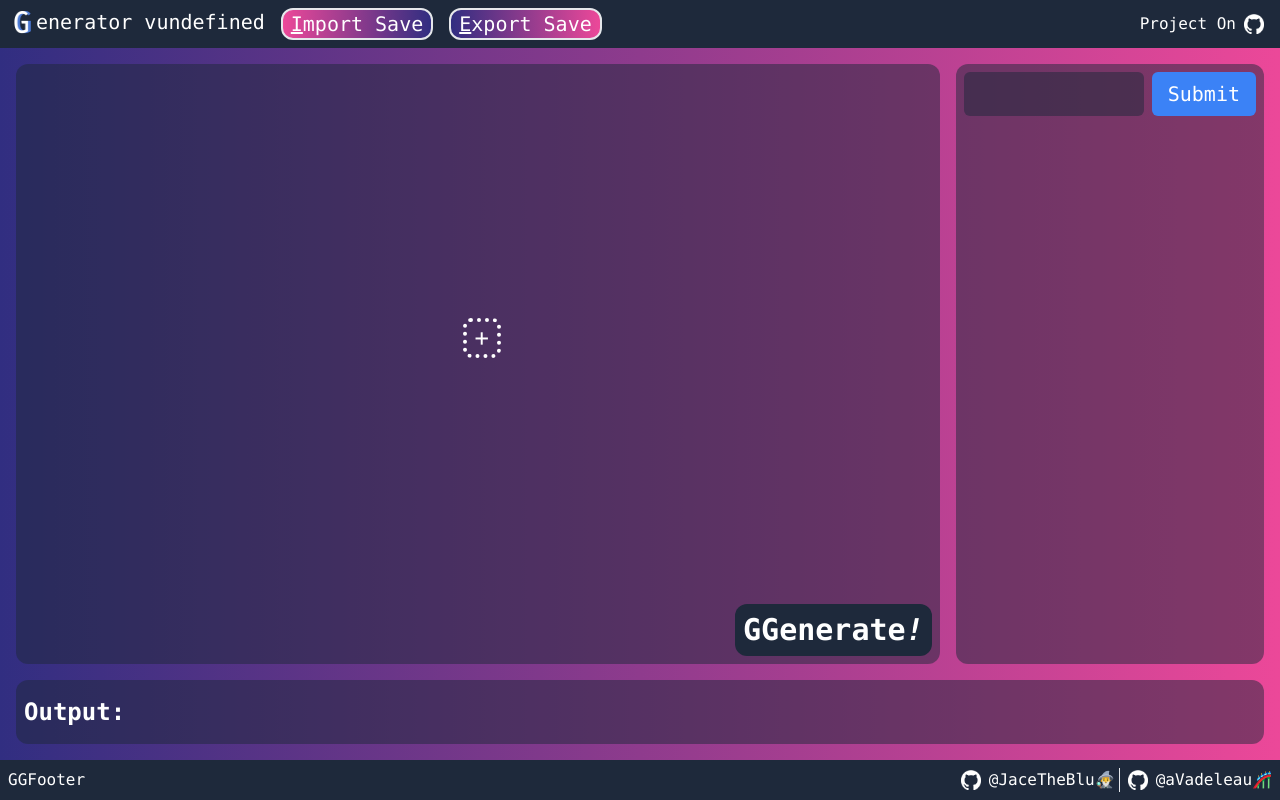
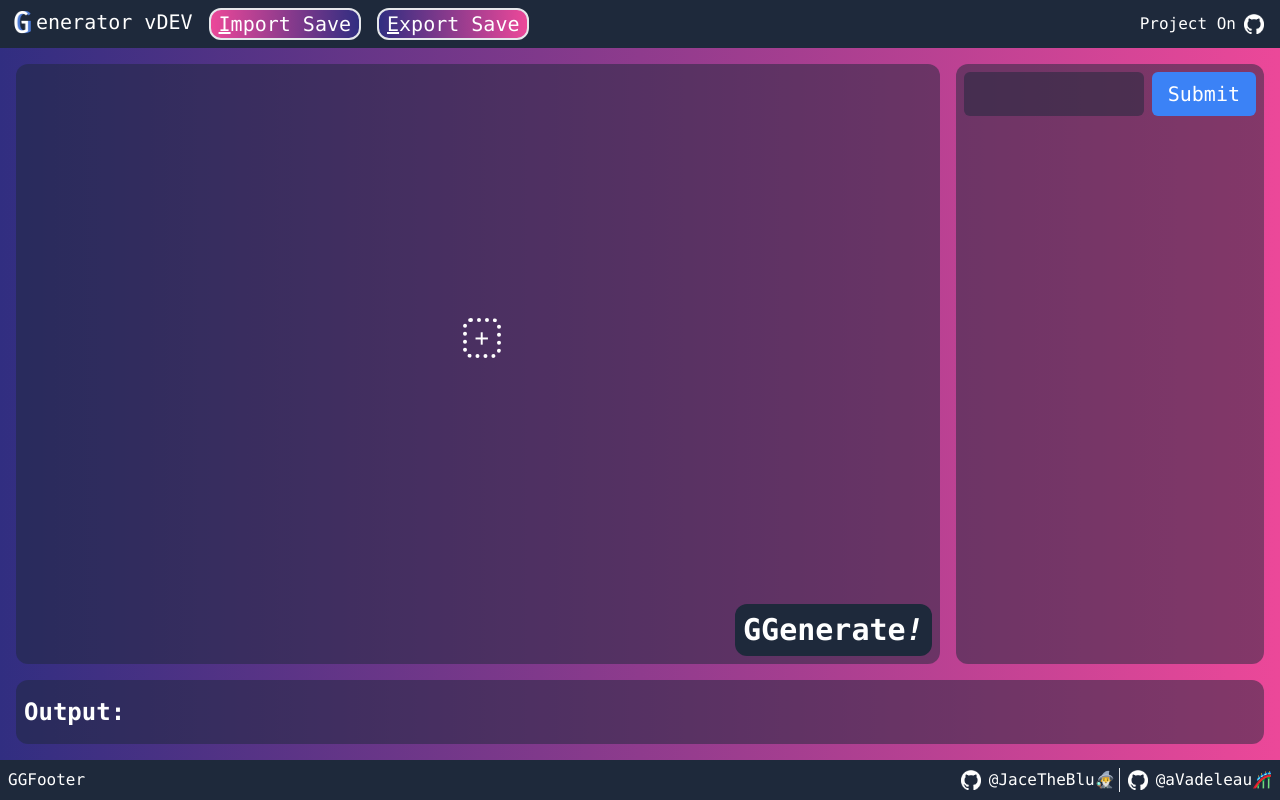
Before and after one commit to JaceTheBlu/GGenerator, a SvelteKit app: page / in a window 1280 px wide. Built offline with nearby package versions, Linux system fonts and the light colour scheme.

Commit message:
fix undefined

```diff
--- a/src/components/GGHeader.svelte
+++ b/src/components/GGHeader.svelte
@@ -2,7 +2,7 @@
 	import { createEventDispatcher } from 'svelte';
 	const dispatch = createEventDispatcher();
 
-	const version = import.meta.env.VITE_VERSION;
+	const version = import.meta.env.VITE_VERSION || 'DEV';
 </script>
 
 <div class="bg-primary-color p-2 flex justify-between">
```
